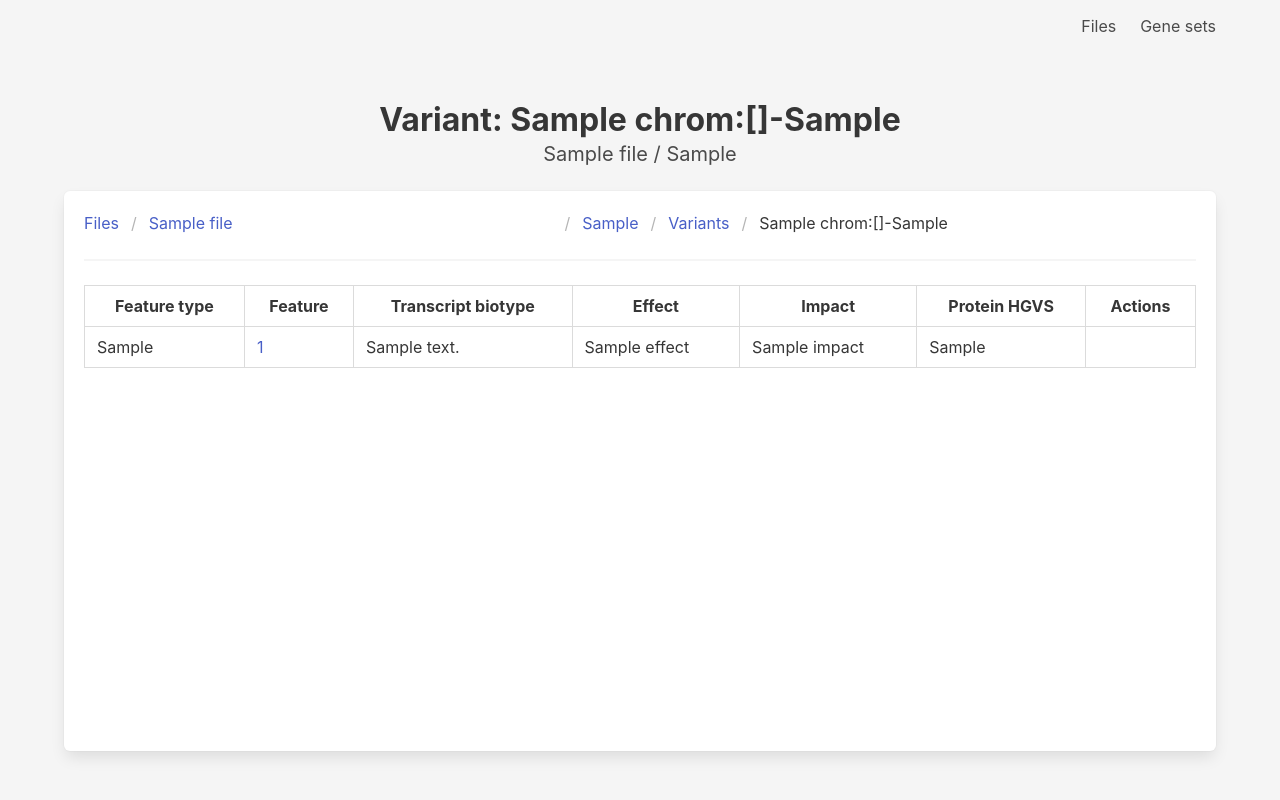
After one commit to mzdravkov/polymorpheus, a Flask app: template src/app/templates/variant.html in a window 1280 px wide. The commit adds this page. Run offline with Flask 2, Linux system fonts and the light colour scheme; the template is opened without the code that fills it: most values are stand-ins (such as "Sample title", 1, 10 or a date in 2020); parts of the project's set-up code (start-up, migrations or seed data) failed here and were passed over.

Commit message:
Basic variant details page

```diff
--- a/src/app/main.py
+++ b/src/app/main.py
@@ -182,9 +182,9 @@ def get_gene(sha, gene_hgnc):
         effects_summary=effects_summary)
 
 
-@main.route('/files/<sha>/<gene_hgnc>/variants')
-def get_gene_variants(sha, gene_hgnc):
-    file = db.get_file_by_sha(sha)
+@main.route('/files/<file_hash>/<gene_hgnc>/variants')
+def get_gene_variants(file_hash, gene_hgnc):
+    file = db.get_file_by_sha(file_hash)
     hgnc_info = get_hgnc_info(gene_hgnc)
 
     selected_biotypes = request.args.getlist('biotypes')
@@ -193,7 +193,7 @@ def get_gene_variants(sha, gene_hgnc):
     selected_feature_types = request.args.getlist('feature_types')
 
     variants_df = db.get_variants(
-        sha,
+        file_hash,
         gene_hgnc,
         biotypes=selected_biotypes,
         effects=selected_effects,
@@ -201,10 +201,10 @@ def get_gene_variants(sha, gene_hgnc):
         feature_types=selected_feature_types
     )
 
-    transcript_biotypes = analysis.get_transcript_biotypes(sha, gene_hgnc)
-    effects = analysis.get_effects(sha, gene_hgnc)
-    impacts = analysis.get_impacts(sha, gene_hgnc)
-    feature_types = analysis.get_feature_types(sha, gene_hgnc)
+    transcript_biotypes = analysis.get_transcript_biotypes(file_hash, gene_hgnc)
+    effects = analysis.get_effects(file_hash, gene_hgnc)
+    impacts = analysis.get_impacts(file_hash, gene_hgnc)
+    feature_types = analysis.get_feature_types(file_hash, gene_hgnc)
 
     chromosome = db.get_chromosome_for_gene(gene_hgnc)
     min_variant_pos = variants_df['start_pos'].min()
@@ -234,6 +234,20 @@ def get_gene_variants(sha, gene_hgnc):
         chromosome=chromosome,
         start_pos=start_pos,
         end_pos=end_pos)
+
+
+@main.route('/files/<file_hash>/<gene_hgnc>/variants/<variant_id>')
+def show_variant(file_hash, gene_hgnc, variant_id):
+    file = db.get_file_by_sha(file_hash)
+    variant = db.get_variant(file_hash, gene_hgnc, variant_id)
+    annotations = db.get_variant_annotations(file_hash, gene_hgnc, variant_id)
+
+    return render_template(
+        'variant.html',
+        file=file,
+        gene_hgnc=gene_hgnc,
+        variant=variant,
+        annotations=annotations)
 
 
 @main.route('/files/<sha>/<gene_hgnc>/vcf')
--- /dev/null
+++ b/src/app/static/css/common.css
@@ -0,0 +1,7 @@
+
+.max_40_ch {
+    white-space: nowrap;
+    width: 40ch;
+    overflow: hidden;
+    text-overflow: ellipsis;
+}
--- /dev/null
+++ b/src/app/templates/variant.html
@@ -0,0 +1,86 @@
+{% extends "base.html" %}
+
+{% block content %}
+<h1 class="title has-text-centered">
+  <b>Variant: {{ variant['chrom'] }}:{{ variant['start_pos'] }}-{{ variant['end_pos'] }}</b>
+</h1>
+<h3 class="subtitle has-text-centered">
+  {{ file['name'] }} / {{ gene_hgnc }}
+</h3>
+
+<div class="box" style="min-height: 70vh">
+  <nav class="breadcrumb" aria-label="breadcrumbs">
+    <ul>
+      <li><a href="/">Files</a></li>
+      <li><a href="/files/{{ file['hash'] }}"><span class="max_40_ch">{{ file['name'] }}</span></a></li>
+      <li><a href="/files/{{ file['hash'] }}/{{ gene_hgnc }}">{{ gene_hgnc }}</a></li>
+      <li><a href="/files/{{ file['hash'] }}/{{ gene_hgnc }}/variants">Variants</a></li>
+      <li class="is-active"><a href="#" aria-current="page">{{ variant['chrom'] }}:{{ variant['start_pos'] }}-{{ variant['end_pos'] }}</a></li>
+    </ul>
+  </nav>
+
+  <hr/>
+
+  <table id='variants_table' class="table is-bordered is-striped is-fullwidth is-hoverable">
+    <thead>
+      <tr>
+        <th class="is-vcentered has-text-centered">
+          Feature type
+        </th>
+        <th class="is-vcentered has-text-centered">
+          Feature
+        </th>
+        <th class="is-vcentered has-text-centered">
+          Transcript biotype
+        </th>
+        <th class="has-text-centered">
+          Effect
+        </th>
+        <th class="has-text-centered">
+          Impact
+        </th>
+        <th class="has-text-centered">
+          Protein HGVS
+        </th>
+        <th class="has-text-centered">
+          Actions
+        </th>
+      </tr>
+    </thead>
+    <tbody>
+      {% for annotation in annotations %}
+        <tr>
+          <td>
+            {{ annotation['feature_type'] }}
+          </td>
+          <td>
+            <a href="https://ensembl.org/Homo_sapiens/Transcript/Summary?t={{ annotation['feature_id'] }}">{{ annotation['feature_id'] }}</a>
+          </td>
+          <td>
+            {{ annotation['transcript_biotype'] }}
+          </td>
+          <td>
+            {{ annotation['effect'] }}
+          </td>
+          <td>
+            {{ annotation['impact'] }}
+          </td>
+          <td>
+            {{ annotation['hgvs_protein'] }}
+          </td>
+          <td>
+          </td>
+        </tr>
+      {% endfor %}
+    </tbody>
+  </table>
+</div>
+
+{% endblock %}
+
+{% block js %}
+<script>
+$(document).ready(function() {
+});
+</script>
+{% endblock %}
--- a/src/app/templates/variants.html
+++ b/src/app/templates/variants.html
@@ -95,7 +95,7 @@
   <table id='variants_table' class="table is-bordered is-striped is-fullwidth is-hoverable">
     <thead>
       <tr>
-        <th>
+        <th class="is-vcentered has-text-centered">
           Start
         </th>
         <th class="is-vcentered has-text-centered">
@@ -141,6 +141,7 @@
           </td>
           <td>
             <button class="button is-small is-info is-light" onclick="focusBrowser('{{chromosome}}', {{ row['start_pos'] }}, {{ row['end_pos'] }})">Focus in browser</button>
+            <a href="/files/{{ file['hash'] }}/{{ gene_hgnc }}/variants/{{ row['gene_variation'] }}" class="button is-small is-info is-light">Details</button>
           </td>
         </tr>
       {% endfor %}
```
Also changed, not shown: src/db.py (+53 -1 lines).
